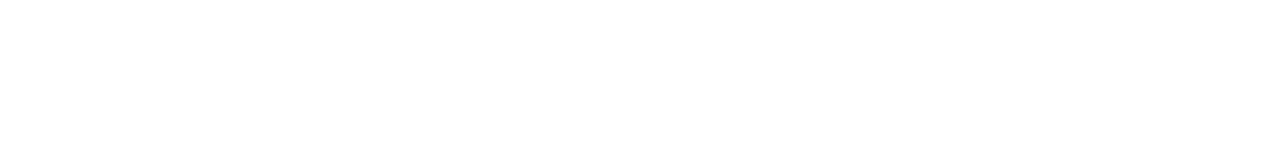
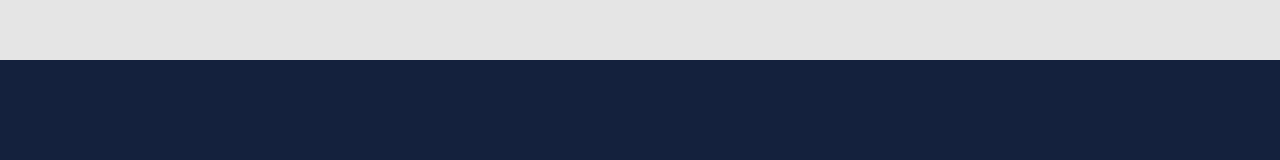
Before and after one commit to ahfercen/Restaurant-Page, a website built with webpack: page dist/index.html in a window 1280 px wide. Built offline with nearby package versions, Linux system fonts and the light colour scheme.

Commit message:
WIP styling and header work

```diff
--- a/src/header.js
+++ b/src/header.js
@@ -1,6 +1,12 @@
 export function generateHeader(){
     const element = document.createElement("div");
     element.className = "header";
+    element.appendChild(generateLogo());
+    return element;
+}
+function generateLogo(){
+    const element = document.createElement("div");
+    element.className = 'logo';
 
     return element;
 }
--- a/src/tab_one.js
+++ b/src/tab_one.js
@@ -3,5 +3,6 @@ export function generateTabOne(){
     element.className = "tab1";
 
 
+
     return element;
 }
```
Also changed, not shown: dist/index.html, dist/main.js, dist/style.css (added).
